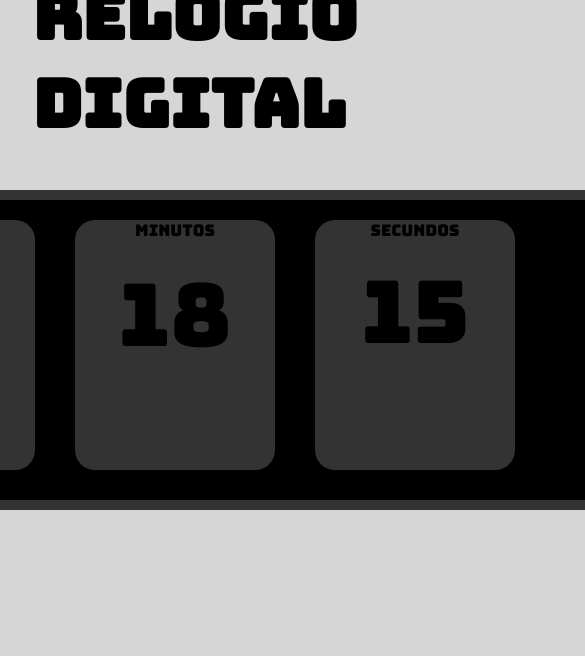
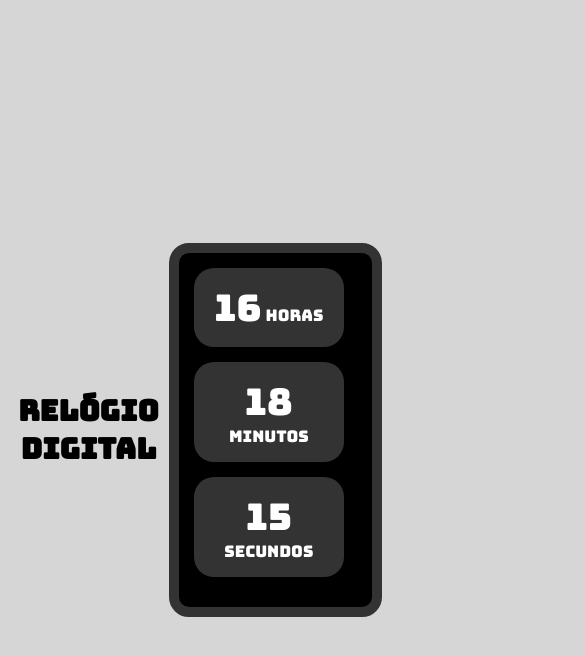
Before and after one commit to williiam84/Rel-gio-Digital, a plain HTML site: page Relogio Digital/index.html in a window 390 px wide. Shown: the whole page, 585 px wide, since content can reach past the window. Drawn offline with Linux system fonts and the light colour scheme.

Commit message:
Refactor CSS for layout and responsiveness

```diff
--- a/Relogio Digital/style.css
+++ b/Relogio Digital/style.css
@@ -2,83 +2,89 @@
 
 body {
   background-color: #3333;
+  display: flex;
+  justify-content: center;
+  align-items: center;
+  min-height: 100vh;
 }
+
 .container {
-    position: absolute;
-    width: 800px;
-    height: 300px;
+  display: flex;
+  justify-content: space-around;
+  align-items: center;
+  flex-wrap: wrap;
+  width: 90%;
+  max-width: 800px;
   background-color: black;
   border-radius: 20px;
-    border: 10px solid;
-    border-color: #333;
-    left: 50%;
-    transform: translate(-50%, -50%);
-    top: 350px;
+  border: 10px solid #333;
+  padding: 20px;
   font-family: "Bungee", sans-serif;
+  box-sizing: border-box;
 }
-.hours {
-    position: absolute;
-    top: 20px;
-    height: 250px;
-    width: 200px;
-    left: 5%;
+
+.hours, .minutes, .seconds {
+  background-color: #333;
   border-radius: 20px;
-    background-color: #333;
   text-align: center;
+  width: 30%;
+  min-width: 150px;
+  padding: 20px;
+  box-sizing: border-box;
+  color: white;
+}
 
+#horas, #minutes, #seconds {
+  font-size: 3.5rem;
 }
-.minutes {
-    position: absolute;
-    top: 20px;
-    height: 250px;
-    width: 200px;
-    left: 35%;
-    border-radius: 20px;
-    background-color: #333;
-     text-align: center ;
+
+.txt {
+  text-align: center;
+  font-family: "Bungee", sans-serif;
+  color: black;
+  font-size: 2.5rem;
+  margin-bottom: 20px;
 }
-.seconds {
-    position: absolute;
-    top: 20px;
-    height: 250px;
-    width: 200px;
-    left: 65%;
-    border-radius: 20px;
-    background-color: #333;
-    text-align: center;
-}
-#horas {
-    position: absolute;
-    top: 35px;
-    left: 50%;
-    transform: translate(-50%);
-    font-size: 65pt;
-}
-#minutes {
-     position: absolute;
-    top: 95px;
-    left: 50%;
-    transform: translate(-50%, -50%);
-    font-size: 65pt;
-}
-#seconds {
-     position: absolute;
-    top: 35px;
-    left: 50%;
-    transform: translate(-50%);
-    font-size: 65pt;
-}
+
+/* Animação opcional */
 @keyframes rotate {
-    0%   { transform: rotate(0deg); }
+  0% { transform: rotate(0deg); }
   8.3% { transform: rotate(360deg); }
   100% { transform: rotate(360deg); }
 }
+
+/* ---- Responsividade ---- */
+@media (max-width: 768px) {
+  .container {
+    flex-direction: column;
+    padding: 15px;
+  }
+
+  .hours, .minutes, .seconds {
+    width: 80%;
+    margin-bottom: 15px;
+  }
+
+  #horas, #minutes, #seconds {
+    font-size: 2.8rem;
+  }
+
   .txt {
-    position: absolute;
-    left: 50%;
-    transform: translate(-50%, -50%);
-    font-family: "Bungee", sans-serif;
-    color: black;
-    top: 15px;
-    font-size: 50pt;
+    font-size: 2rem;
   }
+}
+
+@media (max-width: 480px) {
+  .hours, .minutes, .seconds {
+    width: 90%;
+    padding: 15px;
+  }
+
+  #horas, #minutes, #seconds {
+    font-size: 2.3rem;
+  }
+
+  .txt {
+    font-size: 1.8rem;
+  }
+}
```
Lines whose indentation alone changed are shown as unchanged.
